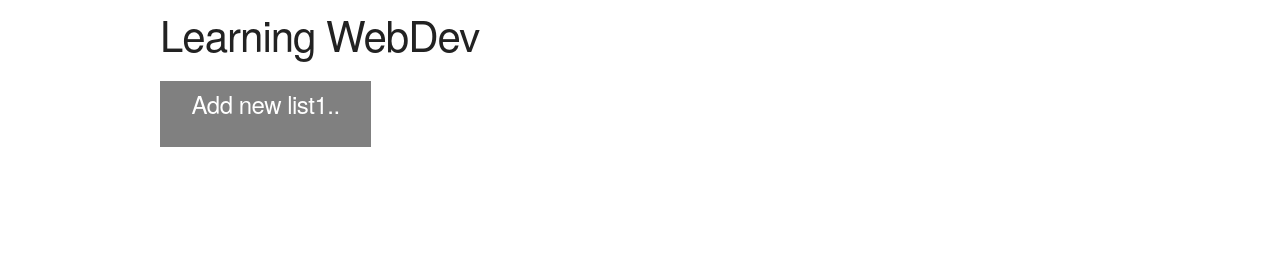
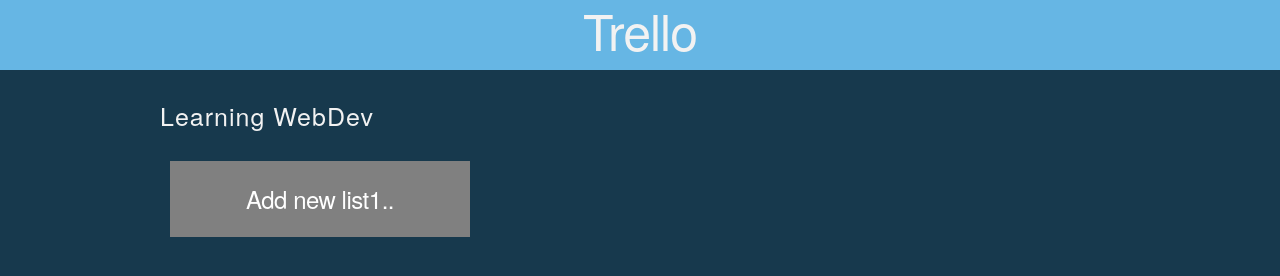
Before and after one commit to sachin-me/trello-vanilla-live-coding, a plain HTML site: page index.html in a window 1280 px wide. Drawn offline with nearby package versions, Linux system fonts and the light colour scheme.

Commit message:
styled my trello app

```diff
--- a/index.html
+++ b/index.html
@@ -9,6 +9,9 @@
   <title>Trello Clone</title>
 </head>
 <body>
+  <header>
+    <h1>Trello</h1>
+  </header>
   <div id="main" class="container"></div>
   <script src="./js/createNode.js"></script>
   <script src="./js/cardForm.js"></script>
--- a/js/board.js
+++ b/js/board.js
@@ -27,6 +27,5 @@
     this.lists[this.lists.length - 1].node
       .addEventListener('click', () => addList(this));
     this.node.appendChild(this.listNodes);
-
   }
 }
--- a/js/card.js
+++ b/js/card.js
@@ -5,6 +5,7 @@
     this.node = createNode('div');
     this.node.className = 'card';
     this.titleNode = createNode('p');
+    this.titleNode.className = 'card-text-value';
     this.titleNode.textContent = this.title;
     this.node.appendChild(this.titleNode);
   }
--- a/style.css
+++ b/style.css
@@ -1,6 +1,81 @@
+
+body, button, html, input, select, textarea {
+  font-family: Helvetica Neue,Arial,Helvetica,sans-serif;
+  font-size: 14px;
+  line-height: 20px;
+  font-weight: 400;
+  background-color: #17394d;
+  margin: 0;
+}
+
+header {
+  background-color: #66b6e4;
+  width: 100%;
+  height: 70px;
+  top: 0;
+  position: absolute;
+  text-align: center;
+  color: #f2f2f2;
+}
+
+div#main {
+  margin-top: 100px;
+}
+
+.board h2 {
+  color: #f2f2f2;
+  font-size: 25px;
+  letter-spacing: 1px;
+}
+
 .list {
+  min-width: 300px;
   background: grey;
   color: white;
   padding: 5px 15px;
   text-align: center;
+  display: grid;
+  place-content: center;
+  grid-gap: 20px;
+  margin: 10px;
 }
+
+.three.columns.list {
+  padding: 20px;
+}
+
+input[type=text] {
+  height: 38px;
+  background-color: #fff;
+  width: 100%;
+  border: 1px solid #D1D1D1;
+  border-radius: 4px;
+  box-shadow: none;
+  box-sizing: border-box;
+}
+
+.list h5 {
+  padding: 0;
+  margin: 0;
+}
+
+.columns {
+  margin: 10px;
+}
+
+.columns:first-child {
+  margin-left: 0;
+}
+
+.columns {
+  margin: 0;
+}
+
+.three.columns.list {
+  padding: 20px;
+  margin: 10px;
+}
+
+.list:nth-child(even) {
+  background: #66b6e4;
+}
```
